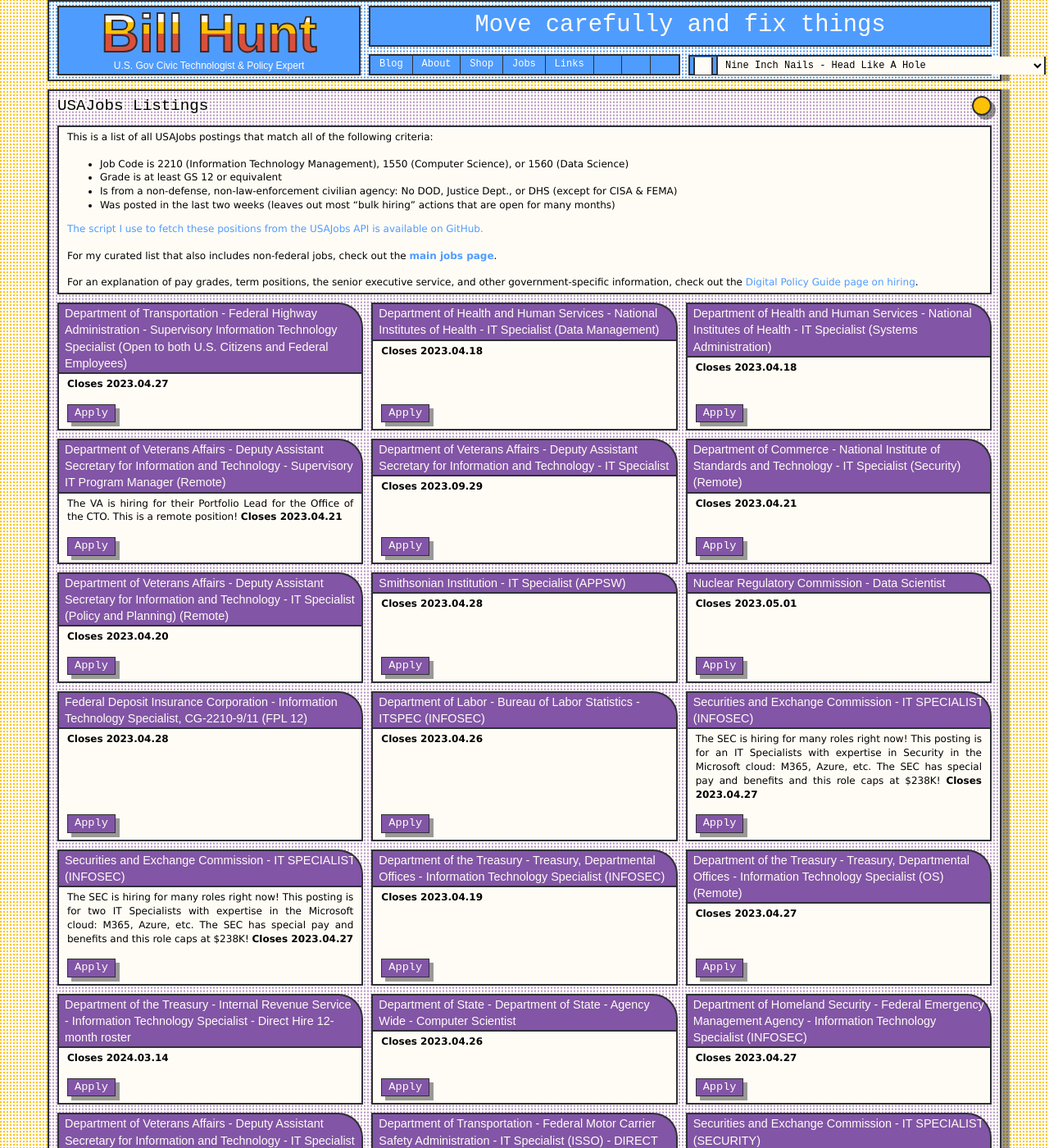
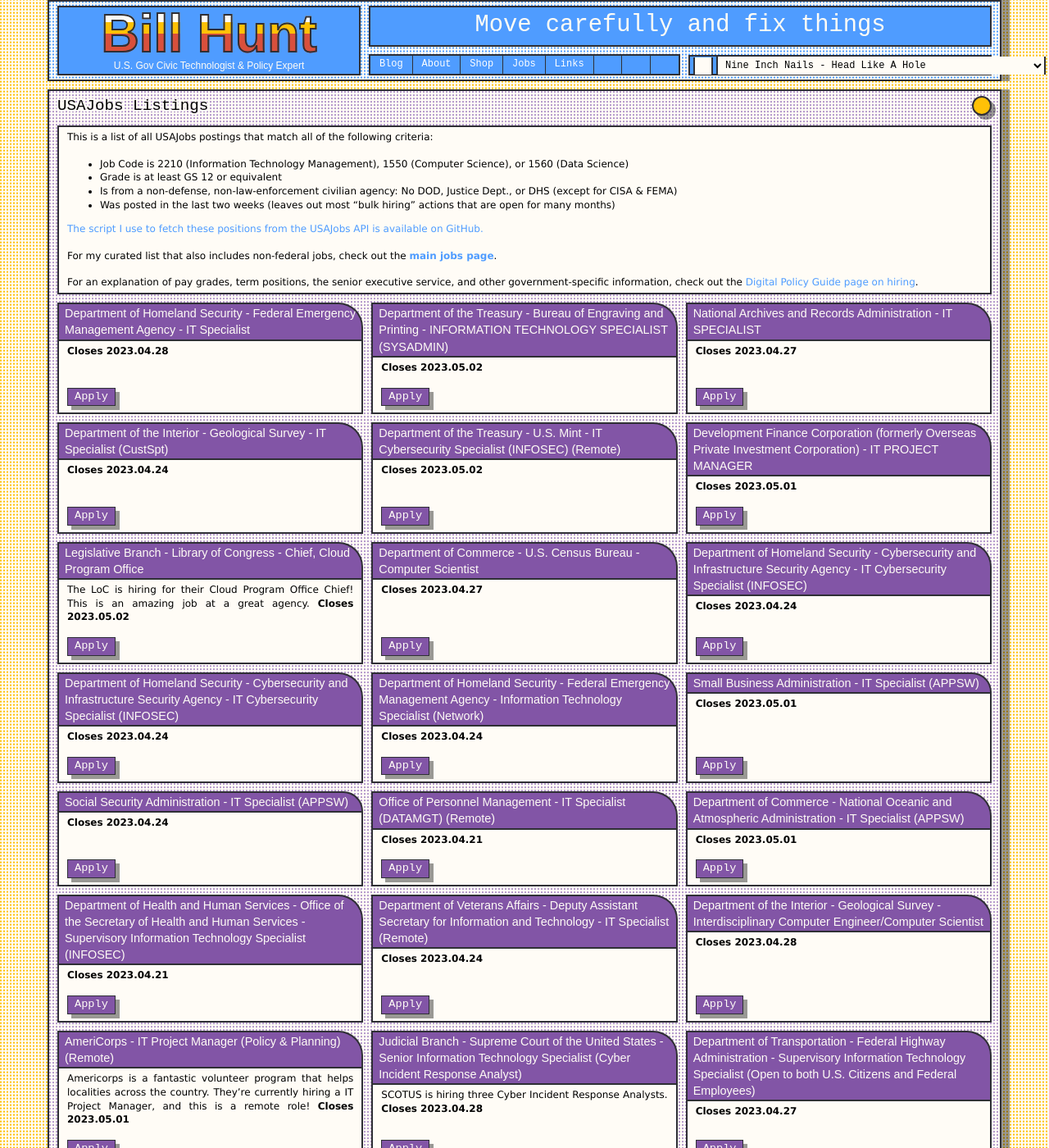
Before and after one commit to krusynth/billhunt.dev, a Jekyll site: the page built from usajobs.md, in a window 1280 px wide and 1400 px high. Shown: the whole window at 82% size. Built offline with Jekyll 4.4.1, drawn with Linux system fonts in a browser that asks for light colours; some web fonts are replaced; some of the changed text lies outside the part shown.

Commit message:
Update jobs.

```diff
--- a/_data/jobs.yml
+++ b/_data/jobs.yml
@@ -1,3 +1,24 @@
+
+
+- title: Supreme Court of the United States - Cyber Incident Response Analysts (GS 13 equivalent)
+  url: https://www.usajobs.gov/job/719699200
+  date: 2023-04-18
+  closes: 2023-04-28
+  content: SCOTUS is hiring three Cyber Incident Response Analysts.
+
+- title: Americorps - IT Project Manager (GS 13 equivalent)
+  url: https://www.usajobs.gov/job/719846100
+  date: 2023-04-18
+  closes: 2023-05-01
+  remote: true
+  content: Americorps is a fantastic volunteer program that helps localities across the country. They're currently hiring a IT Project Manager, and this is a remote role!
+
+- title: Library of Congress - Chief, Cloud Program Office (GS 15 supervisory)
+  url: https://www.usajobs.gov/job/719981200
+  date: 2023-04-18
+  closes: 2023-05-02
+  content: The LoC is hiring for their Cloud Program Office Chief!  This is an amazing job at a great agency.
+
 - title: Department of Veterans Affairs - Portfolio Lead (GS 15 supervisory)
   url: https://www.usajobs.gov/job/719149100
   date: 2023-04-14
--- a/_data/usajobs.yml
+++ b/_data/usajobs.yml
@@ -1,3 +1,157 @@
+- id: '720284500'
+  posted: '2023-04-18T13:33:05.0800'
+  closes: '2023-04-28T23:59:59.9970'
+  agency: Department of Homeland Security - Federal Emergency Management Agency
+  title: IT Specialist
+  grade: IC 11
+  url: https://www.usajobs.gov/GetJob/ViewDetails/720284500
+  remote: false
+- id: '720182200'
+  posted: '2023-04-18T09:33:32.7730'
+  closes: '2023-05-02T23:59:59.9970'
+  agency: Department of the Treasury - Bureau of Engraving and Printing
+  title: INFORMATION TECHNOLOGY SPECIALIST (SYSADMIN)
+  grade: GS 14
+  url: https://www.usajobs.gov/GetJob/ViewDetails/720182200
+  remote: false
+- id: '720135300'
+  posted: '2023-04-18T06:13:04.3100'
+  closes: '2023-04-27T23:59:59.9970'
+  agency: National Archives and Records Administration
+  title: IT SPECIALIST
+  grade: GS 14
+  url: https://www.usajobs.gov/GetJob/ViewDetails/720135300
+  remote: false
+- id: '720089700'
+  posted: '2023-04-18T00:00:00.0000'
+  closes: '2023-04-27T23:59:59.9970'
+  agency: Department of Commerce - U.S. Census Bureau
+  title: Computer Scientist
+  grade: GS 12
+  url: https://www.usajobs.gov/GetJob/ViewDetails/720089700
+  remote: false
+- id: '720057900'
+  posted: '2023-04-17T15:30:12.5700'
+  closes: '2023-04-24T23:59:59.9970'
+  agency: >-
+    Department of Homeland Security - Cybersecurity and Infrastructure Security
+    Agency
+  title: IT Cybersecurity Specialist (INFOSEC)
+  grade: GS 12
+  url: https://www.usajobs.gov/GetJob/ViewDetails/720057900
+  remote: false
+- id: '720057600'
+  posted: '2023-04-17T15:26:36.2900'
+  closes: '2023-04-24T23:59:59.9970'
+  agency: >-
+    Department of Homeland Security - Cybersecurity and Infrastructure Security
+    Agency
+  title: IT Cybersecurity Specialist (INFOSEC)
+  grade: GS 14
+  url: https://www.usajobs.gov/GetJob/ViewDetails/720057600
+  remote: false
+- id: '720056300'
+  posted: '2023-04-17T15:22:51.8930'
+  closes: '2023-04-24T23:59:59.9970'
+  agency: Department of Homeland Security - Federal Emergency Management Agency
+  title: Information Technology Specialist (Network)
+  grade: IC 11
+  url: https://www.usajobs.gov/GetJob/ViewDetails/720056300
+  remote: false
+- id: '720053400'
+  posted: '2023-04-17T15:17:05.9570'
+  closes: '2023-05-01T23:59:59.9970'
+  agency: Small Business Administration
+  title: IT Specialist (APPSW)
+  grade: GS 12
+  url: https://www.usajobs.gov/GetJob/ViewDetails/720053400
+  remote: false
+- id: '719981200'
+  posted: '2023-04-18T00:00:00.0000'
+  closes: '2023-05-02T23:59:59.9970'
+  agency: Legislative Branch - Library of Congress
+  title: Chief, Cloud Program Office
+  grade: GS 15
+  url: https://www.usajobs.gov/GetJob/ViewDetails/719981200
+  remote: false
+- id: '719953800'
+  posted: '2023-04-18T00:00:00.0000'
+  closes: '2023-05-01T23:59:59.9970'
+  agency: >-
+    Development Finance Corporation (formerly Overseas Private Investment
+    Corporation)
+  title: IT PROJECT MANAGER
+  grade: GS 13
+  url: https://www.usajobs.gov/GetJob/ViewDetails/719953800
+  remote: false
+- id: '719885300'
+  posted: '2023-04-18T00:00:00.0000'
+  closes: '2023-05-02T23:59:59.9970'
+  agency: Department of the Treasury - U.S. Mint
+  title: IT Cybersecurity Specialist (INFOSEC)
+  grade: GS 14
+  url: https://www.usajobs.gov/GetJob/ViewDetails/719885300
+  remote: true
+- id: '719846100'
+  posted: '2023-04-17T00:00:00.0000'
+  closes: '2023-05-01T23:59:59.9970'
+  agency: AmeriCorps
+  title: IT Project Manager (Policy & Planning)
+  grade: NY 4
+  url: https://www.usajobs.gov/GetJob/ViewDetails/719846100
+  remote: true
+- id: '719781300'
+  posted: '2023-04-17T00:00:00.0000'
+  closes: '2023-04-28T23:59:59.9970'
+  agency: Department of the Interior - Geological Survey
+  title: Interdisciplinary Computer Engineer/Computer Scientist
+  grade: GS 13
+  url: https://www.usajobs.gov/GetJob/ViewDetails/719781300
+  remote: false
+- id: '719710900'
+  posted: '2023-04-18T00:00:00.0000'
+  closes: '2023-04-24T23:59:59.9970'
+  agency: Department of the Interior - Geological Survey
+  title: IT Specialist (CustSpt)
+  grade: GS 12
+  url: https://www.usajobs.gov/GetJob/ViewDetails/719710900
+  remote: false
+- id: '719704100'
+  posted: '2023-04-17T00:00:00.0000'
+  closes: '2023-04-24T23:59:59.9970'
+  agency: >-
+    Department of Veterans Affairs - Deputy Assistant Secretary for Information
+    and Technology
+  title: IT Specialist
+  grade: GS 13
+  url: https://www.usajobs.gov/GetJob/ViewDetails/719704100
+  remote: true
+- id: '719699200'
+  posted: '2023-04-14T13:02:58.9930'
+  closes: '2023-04-28T23:59:59.9970'
+  agency: Judicial Branch - Supreme Court of the United States
+  title: Senior Information Technology Specialist (Cyber Incident Response Analyst)
+  grade: GG 13
+  url: https://www.usajobs.gov/GetJob/ViewDetails/719699200
+  remote: false
+- id: '719694700'
+  posted: '2023-04-17T00:00:00.0000'
+  closes: '2023-04-21T23:59:59.9970'
+  agency: >-
+    Department of Health and Human Services - Office of the Secretary of Health
+    and Human Services
+  title: Supervisory Information Technology Specialist (INFOSEC)
+  grade: GS 14
+  url: https://www.usajobs.gov/GetJob/ViewDetails/719694700
+  remote: false
+- id: '719658200'
+  posted: '2023-04-17T00:00:00.0000'
+  closes: '2023-05-01T23:59:59.9970'
+  agency: Department of Commerce - National Oceanic and Atmospheric Administration
+  title: IT Specialist (APPSW)
+  grade: GS 13
+  url: https://www.usajobs.gov/GetJob/ViewDetails/719658200
+  remote: false
 - id: '719588300'
   posted: '2023-04-14T08:42:31.9170'
   closes: '2023-04-27T23:59:59.9970'
@@ -24,6 +178,14 @@
   grade: GG 14
   url: https://www.usajobs.gov/GetJob/ViewDetails/719504800
   remote: false
+- id: '719446400'
+  posted: '2023-04-17T00:00:00.0000'
+  closes: '2023-04-21T23:59:59.9970'
+  agency: Office of Personnel Management
+  title: IT Specialist (DATAMGT)
+  grade: GS 13
+  url: https://www.usajobs.gov/GetJob/ViewDetails/719446400
+  remote: true
 - id: '719445000'
   posted: '2023-04-14T00:00:00.0000'
   closes: '2023-04-28T23:59:59.9970'
@@ -41,7 +203,7 @@
   url: https://www.usajobs.gov/GetJob/ViewDetails/719439300
   remote: false
 - id: '719432900'
-  posted: '2023-04-13T14:08:16.1830'
+  posted: '2023-04-13T00:00:00.0000'
   closes: '2023-04-26T23:59:59.9970'
   agency: Department of Labor - Bureau of Labor Statistics
   title: ITSPEC (INFOSEC)
@@ -106,14 +268,6 @@
   grade: CP 13
   url: https://www.usajobs.gov/GetJob/ViewDetails/719262600
   remote: false
-- id: '719256000'
-  posted: '2023-04-14T00:00:00.0000'
-  closes: '2023-04-21T23:59:59.9970'
-  agency: Department of Commerce - National Institute of Standards and Technology
-  title: IT Specialist (Security)
-  grade: ZP 4
-  url: https://www.usajobs.gov/GetJob/ViewDetails/719256000
-  remote: true
 - id: '719253800'
   posted: '2023-04-13T08:00:11.4130'
   closes: '2023-04-26T23:59:59.9970'
@@ -152,6 +306,14 @@
   grade: GS 15
   url: https://www.usajobs.gov/GetJob/ViewDetails/719149100
   remote: true
+- id: '719140500'
+  posted: '2023-04-17T00:00:00.0000'
+  closes: '2023-04-24T23:59:59.9970'
+  agency: Social Security Administration
+  title: IT Specialist (APPSW)
+  grade: GS 12
+  url: https://www.usajobs.gov/GetJob/ViewDetails/719140500
+  remote: false
 - id: '719088000'
   posted: '2023-04-12T13:31:52.3170'
   closes: '2023-04-21T23:59:59.9970'
@@ -168,14 +330,6 @@
   grade: HS 13
   url: https://www.usajobs.gov/GetJob/ViewDetails/719071000
   remote: false
-- id: '719054900'
-  posted: '2023-04-12T12:26:17.5470'
-  closes: '2023-04-17T23:59:59.9970'
-  agency: Department of Health and Human Services - Indian Health Service
-  title: Supervisory Information Technology Specialist (Policy Planning)
-  grade: GS 14
-  url: https://www.usajobs.gov/GetJob/ViewDetails/719054900
-  remote: true
 - id: '719014700'
   posted: '2023-04-12T14:39:56.4400'
   closes: '2023-04-26T23:59:59.9970'
@@ -230,14 +384,6 @@
   grade: GS 12
   url: https://www.usajobs.gov/GetJob/ViewDetails/718895400
   remote: false
-- id: '718894400'
-  posted: '2023-04-12T00:00:00.0000'
-  closes: '2023-04-18T23:59:59.9970'
-  agency: Department of Energy - Department of Energy - Agency Wide
-  title: Information Technology Cybersecurity Specialist (Direct Hiring Authority)
-  grade: GS 14
-  url: https://www.usajobs.gov/GetJob/ViewDetails/718894400
-  remote: false
 - id: '718881300'
   posted: '2023-04-12T00:00:00.0000'
   closes: '2023-04-18T23:59:59.9970'
@@ -267,8 +413,8 @@
   url: https://www.usajobs.gov/GetJob/ViewDetails/718808300
   remote: false
 - id: '718801100'
-  posted: '2023-04-11T14:34:12.5330'
-  closes: '2023-04-18T23:59:59.9970'
+  posted: '2023-04-11T00:00:00.0000'
+  closes: '2023-04-19T23:59:59.9970'
   agency: General Services Administration - Office of the Chief Information Officer
   title: IT Specialist (PLCYPLN) - PUBLIC NOTICE FLYER
   grade: GS 14
@@ -291,8 +437,8 @@
   url: https://www.usajobs.gov/GetJob/ViewDetails/718712500
   remote: false
 - id: '718679700'
-  posted: '2023-04-11T11:03:48.7730'
-  closes: '2023-04-17T23:59:59.9970'
+  posted: '2023-04-11T00:00:00.0000'
+  closes: '2023-04-18T23:59:59.9970'
   agency: Federal Deposit Insurance Corporation
   title: IT Specialist (Data Mgmt), CG-2210-13 (FPL 13)
   grade: CG 13
@@ -306,16 +452,6 @@
   grade: GS 15
   url: https://www.usajobs.gov/GetJob/ViewDetails/718659800
   remote: false
-- id: '718628600'
-  posted: '2023-04-11T09:54:54.5530'
-  closes: '2023-04-17T23:59:59.9970'
-  agency: >-
-    Department of Labor - Office of the Assistant Secretary for Administration
-    and Management
-  title: Web Content Manager
-  grade: GS 15
-  url: https://www.usajobs.gov/GetJob/ViewDetails/718628600
-  remote: true
 - id: '718626700'
   posted: '2023-04-11T09:52:12.9170'
   closes: '2023-10-17T23:59:59.9970'
@@ -323,14 +459,6 @@
   title: Senior Information Technology Specialist
   grade: GG 14
   url: https://www.usajobs.gov/GetJob/ViewDetails/718626700
-  remote: false
-- id: '718611100'
-  posted: '2023-04-11T09:34:01.7000'
-  closes: '2023-04-17T23:59:59.9970'
-  agency: Department of Agriculture - Office of the Chief Information Officer
-  title: IT Specialist (Enterprise Web Application and Platform Services)
-  grade: GS 13
-  url: https://www.usajobs.gov/GetJob/ViewDetails/718611100
   remote: false
 - id: '718606900'
   posted: '2023-04-11T11:43:14.7570'
@@ -342,14 +470,6 @@
   grade: GS 14
   url: https://www.usajobs.gov/GetJob/ViewDetails/718606900
   remote: false
-- id: '718603100'
-  posted: '2023-04-11T09:25:00.6200'
-  closes: '2023-04-17T23:59:59.9970'
-  agency: Department of Agriculture - Office of the Chief Information Officer
-  title: IT PROJECT MANAGER (POLICY And PLANNING)
-  grade: GS 14
-  url: https://www.usajobs.gov/GetJob/ViewDetails/718603100
-  remote: true
 - id: '718582400'
   posted: '2023-04-11T09:00:16.0430'
   closes: '2023-04-18T23:59:59.9970'
@@ -420,14 +540,6 @@
   grade: GS 14
   url: https://www.usajobs.gov/GetJob/ViewDetails/718503300
   remote: false
-- id: '718501800'
-  posted: '2023-04-11T07:05:59.9130'
-  closes: '2023-04-14T23:59:59.9970'
-  agency: National Aeronautics and Space Administration - Goddard Space Flight Center
-  title: Information Technology Specialist (Security) - (Direct Hire)
-  grade: GS 12
-  url: https://www.usajobs.gov/GetJob/ViewDetails/718501800
-  remote: false
 - id: '718485400'
   posted: '2023-04-11T05:07:12.1100'
   closes: '2023-04-25T23:59:59.9970'
@@ -476,16 +588,6 @@
   grade: GS 15
   url: https://www.usajobs.gov/GetJob/ViewDetails/718337700
   remote: false
-- id: '718293300'
-  posted: '2023-04-10T00:00:00.0000'
-  closes: '2023-04-14T23:59:59.9970'
-  agency: >-
-    Department of Health and Human Services - Office of the Assistant Secretary
-    of Health
-  title: Supervisory Information Technology Specialist (INFOSEC)
-  grade: GS 15
-  url: https://www.usajobs.gov/GetJob/ViewDetails/718293300
-  remote: false
 - id: '718205300'
   posted: '2023-04-07T10:35:26.1500'
   closes: '2023-04-21T23:59:59.9970'
@@ -494,16 +596,6 @@
   grade: GS 15
   url: https://www.usajobs.gov/GetJob/ViewDetails/718205300
   remote: false
-- id: '718172800'
-  posted: '2023-04-10T00:00:00.0000'
-  closes: '2023-04-14T23:59:59.9970'
-  agency: >-
-    Department of Veterans Affairs - Deputy Assistant Secretary for Information
-    and Technology
-  title: IT Specialist (Policy/Planning)
-  grade: GS 13
-  url: https://www.usajobs.gov/GetJob/ViewDetails/718172800
-  remote: true
 - id: '718161400'
   posted: '2023-04-07T09:35:13.1430'
   closes: '2023-04-28T23:59:59.9970'
@@ -528,16 +620,6 @@
   grade: GS 13
   url: https://www.usajobs.gov/GetJob/ViewDetails/718111200
   remote: false
-- id: '717984300'
-  posted: '2023-04-06T00:00:00.0000'
-  closes: '2023-04-14T23:59:59.9970'
-  agency: >-
-    Department of Health and Human Services - Centers for Disease Control and
-    Prevention
-  title: IT Specialist (Plcy/Pln)
-  grade: GS 13
-  url: https://www.usajobs.gov/GetJob/ViewDetails/717984300
-  remote: true
 - id: '717899100'
   posted: '2023-04-06T13:00:31.9670'
   closes: '2023-04-19T23:59:59.9970'
@@ -545,14 +627,6 @@
   title: IT Specialist (InfoSec)
   grade: CU 14
   url: https://www.usajobs.gov/GetJob/ViewDetails/717899100
-  remote: false
-- id: '717876200'
-  posted: '2023-04-06T10:24:21.9230'
-  closes: '2023-04-17T23:59:59.9970'
-  agency: Department of Homeland Security - Federal Emergency Management Agency
-  title: IT Specialist (Systems Administration)
-  grade: GS 13
-  url: https://www.usajobs.gov/GetJob/ViewDetails/717876200
   remote: false
 - id: '717873100'
   posted: '2023-04-11T07:37:11.5500'
@@ -636,14 +710,6 @@
   grade: GS 14
   url: https://www.usajobs.gov/GetJob/ViewDetails/717568000
   remote: false
-- id: '717528700'
-  posted: '2023-04-06T00:00:00.0000'
-  closes: '2023-04-15T23:59:59.9970'
-  agency: Department of Homeland Security - Federal Emergency Management Agency
-  title: IT Specialist (INFOSEC)
-  grade: GS 13
-  url: https://www.usajobs.gov/GetJob/ViewDetails/717528700
-  remote: false
 - id: '717498100'
   posted: '2023-04-06T00:00:00.0000'
   closes: '2023-04-20T23:59:59.9970'
@@ -660,14 +726,6 @@
   grade: GS 12
   url: https://www.usajobs.gov/GetJob/ViewDetails/717496000
   remote: false
-- id: '717488100'
-  posted: '2023-04-06T00:00:00.0000'
-  closes: '2023-04-15T23:59:59.9970'
-  agency: Department of Homeland Security - Federal Emergency Management Agency
-  title: Information Technology Specialist (SYSADMIN)
-  grade: GS 12
-  url: https://www.usajobs.gov/GetJob/ViewDetails/717488100
-  remote: false
 - id: '717487800'
   posted: '2023-04-05T06:44:32.6070'
   closes: '2023-04-20T23:59:59.9970'
@@ -675,14 +733,6 @@
   title: IT Specialist (Policy and Planning)
   grade: ZP 4
   url: https://www.usajobs.gov/GetJob/ViewDetails/717487800
-  remote: false
-- id: '717479400'
-  posted: '2023-04-05T00:00:00.0000'
-  closes: '2023-04-14T23:59:59.9970'
-  agency: Department of Transportation - Federal Aviation Administration
-  title: Computer Scientist
-  grade: FV I
-  url: https://www.usajobs.gov/GetJob/ViewDetails/717479400
   remote: false
 - id: '717436600'
   posted: '2023-04-07T00:00:00.0000'
@@ -710,27 +760,11 @@
   remote: false
 - id: '717312400'
   posted: '2023-04-05T00:00:00.0000'
-  closes: '2023-04-18T23:59:59.9970'
+  closes: '2023-04-25T23:59:59.9970'
   agency: Department of the Interior - Bureau of Safety and Environmental Enforcement
   title: IT Specialist (DATAMGT)
   grade: GS 13
   url: https://www.usajobs.gov/GetJob/ViewDetails/717312400
-  remote: false
-- id: '717306500'
-  posted: '2023-04-04T12:47:56.0870'
-  closes: '2023-04-19T23:59:59.9970'
-  agency: Department of the Treasury - Treasury, Departmental Offices
-  title: Supervisory IT Specialist (DATAMGT) (Data & Product Operations Supervisor)
-  grade: OR 60
-  url: https://www.usajobs.gov/GetJob/ViewDetails/717306500
-  remote: false
-- id: '717292400'
-  posted: '2023-04-05T00:00:00.0000'
-  closes: '2023-04-14T23:59:59.9970'
-  agency: National Archives and Records Administration
-  title: IT PROJECT MANAGER
-  grade: GS 14
-  url: https://www.usajobs.gov/GetJob/ViewDetails/717292400
   remote: false
 - id: '717250900'
   posted: '2023-04-05T00:00:00.0000'
@@ -748,78 +782,6 @@
   grade: GS 13
   url: https://www.usajobs.gov/GetJob/ViewDetails/717233800
   remote: false
-- id: '717115800'
-  posted: '2023-04-03T16:30:01.6400'
-  closes: '2023-04-18T23:59:59.9970'
-  agency: Office of the Director of National Intelligence
-  title: ODNI ISSM
-  grade: GS 15
-  url: https://www.usajobs.gov/GetJob/ViewDetails/717115800
-  remote: false
-- id: '717102400'
-  posted: '2023-04-04T00:00:00.0000'
-  closes: '2023-04-17T23:59:59.9970'
-  agency: Department of the Interior - Geological Survey
-  title: Supervisory IT Specialist (SYSADMIN)
-  grade: GS 14
-  url: https://www.usajobs.gov/GetJob/ViewDetails/717102400
-  remote: false
-- id: '717051700'
-  posted: '2023-04-03T14:17:27.5570'
-  closes: '2023-04-14T23:59:59.9970'
-  agency: Department of Energy - Western Area Power Administration
-  title: IT Specialist (APPSW/SYSADMIN)
-  grade: GS 13
-  url: https://www.usajobs.gov/GetJob/ViewDetails/717051700
-  remote: false
-- id: '716940900'
-  posted: '2023-04-03T10:18:51.3800'
-  closes: '2023-04-14T23:59:59.9970'
-  agency: >-
-    Department of Labor - Office of the Assistant Secretary for Administration
-    and Management
-  title: IT Project Manager
-  grade: GS 13
-  url: https://www.usajobs.gov/GetJob/ViewDetails/716940900
-  remote: false
-- id: '716886500'
-  posted: '2023-04-03T07:08:49.9570'
-  closes: '2024-04-03T23:59:59.9970'
-  agency: Department of Transportation - Office of the Secretary of Transportation
-  title: >-
-    Supervisor IT Project Manager (PLCYPLN) (Open to both U.S. Citizens and
-    Federal Employees)
-  grade: GS 14
-  url: https://www.usajobs.gov/GetJob/ViewDetails/716886500
-  remote: false
-- id: '716706300'
-  posted: '2023-04-03T00:00:00.0000'
-  closes: '2023-04-14T23:59:59.9970'
-  agency: Department of State - Department of State - Agency Wide
-  title: Information Technology Specialist
-  grade: GS 14
-  url: https://www.usajobs.gov/GetJob/ViewDetails/716706300
-  remote: false
-- id: '716487600'
-  posted: '2023-04-03T00:00:00.0000'
-  closes: '2023-04-18T23:59:59.9970'
-  agency: Social Security Administration
-  title: Deputy Associate Commissioner for Benefit Information Systems
-  grade: ES 00
-  url: https://www.usajobs.gov/GetJob/ViewDetails/716487600
-  remote: false
-- id: '716399400'
-  posted: '2023-04-04T11:57:41.6470'
-  closes: '2023-04-21T23:59:59.9970'
-  agency: >-
-    Department of Health and Human Services - Health Resources and Services
-    Administration
-  title: >-
-    IT Specialist Geospatial Information Systems Analyst PD 23R057 Office of
-    Information Technology
-  grade: GS 13
-  url: https://www.usajobs.gov/GetJob/ViewDetails/716399400
-  remote: false
 - id: '712956200'
   posted: '2023-04-14T00:00:00.0000'
   closes: '2023-04-18T23:59:59.9970'
```
